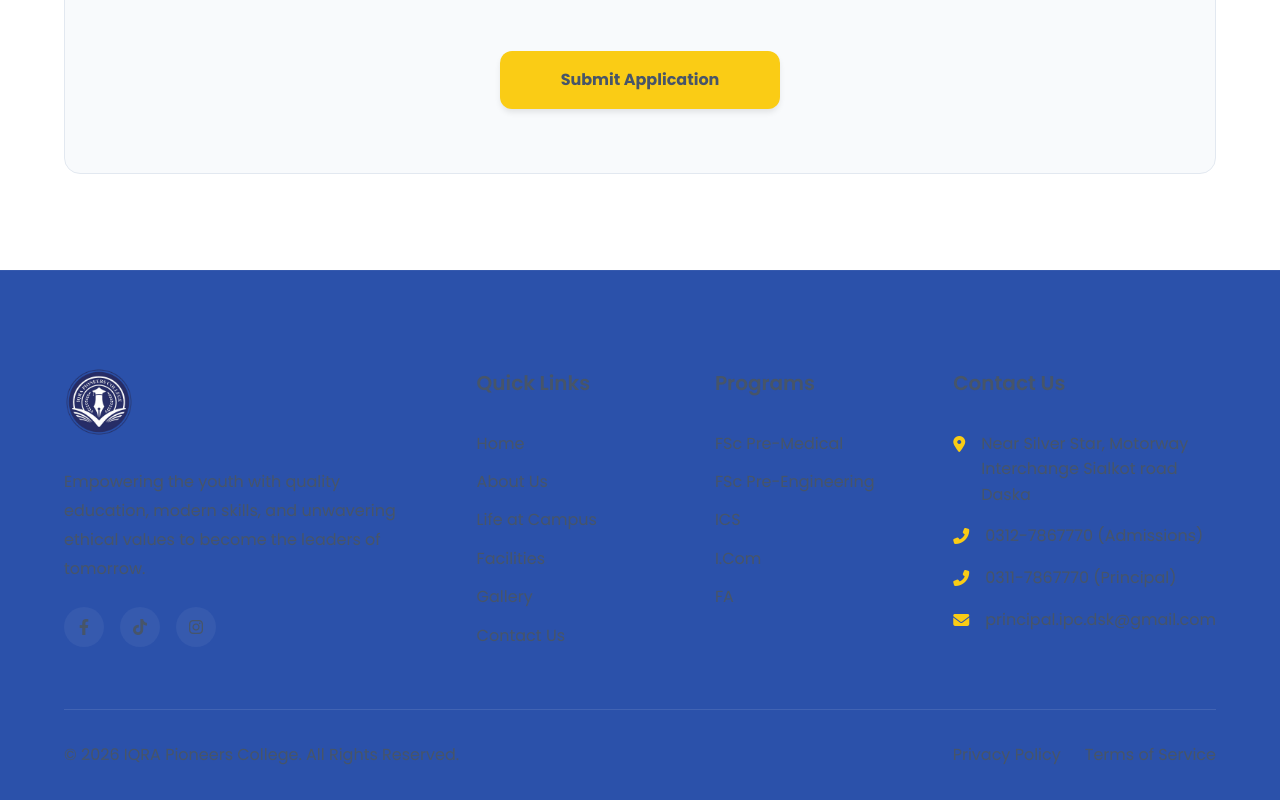
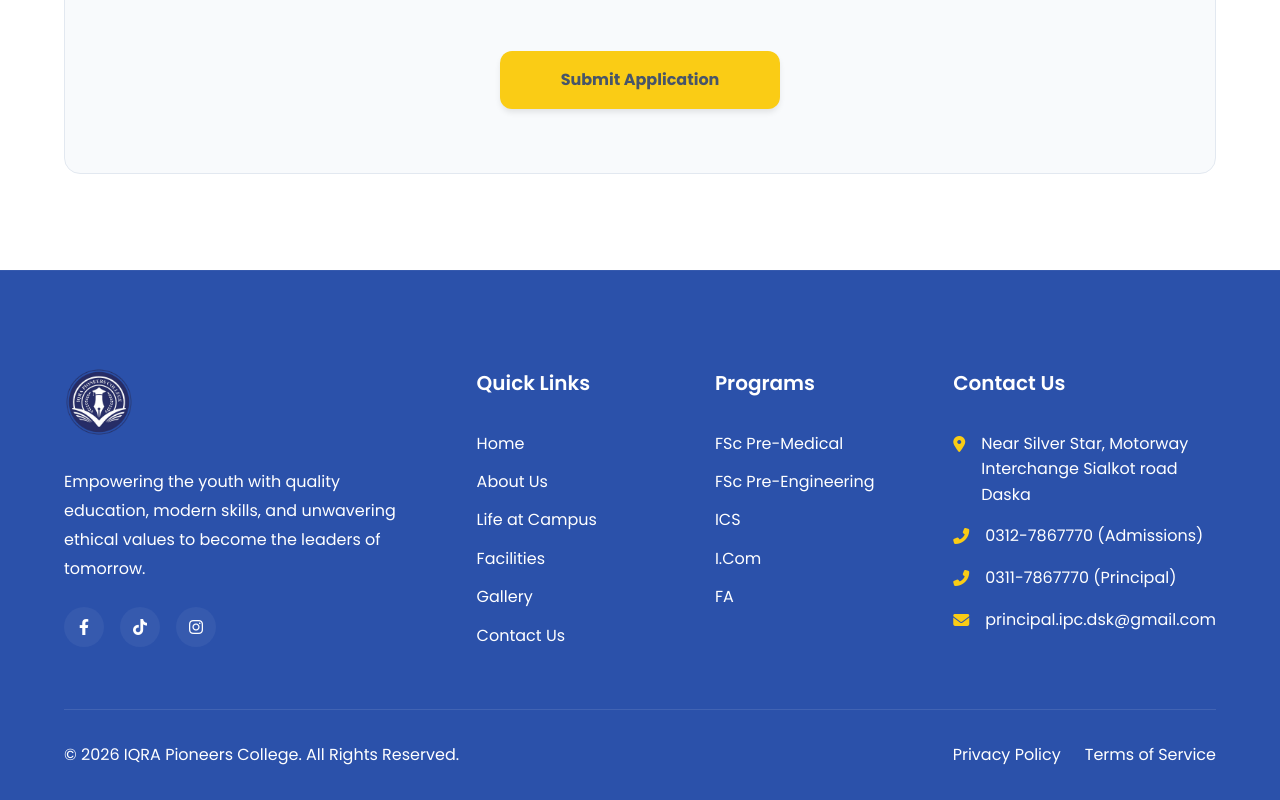
Before and after one commit to coder-363/-iQRA-website, a React (Vite) app: page /contact in a window 1280 px wide. Shown: the part 2041-2841 px from the top of the page. Built offline with nearby package versions, Linux system fonts and the light colour scheme.

Commit message:
Update footer text color to pure white

```diff
--- a/src/index.css
+++ b/src/index.css
@@ -1305,10 +1305,14 @@
 =============================================== */
 .footer {
     background-color: var(--primary-blue-light);
-    color: var(--text-medium-inverse);
+    color: white;
     padding: var(--section-padding);
     padding-bottom: 2rem;
     border-top: 1px solid rgba(255, 255, 255, 0.05);
+}
+
+.footer a, .footer p, .footer li, .footer-desc {
+    color: white;
 }
 
 .footer-grid {
```
